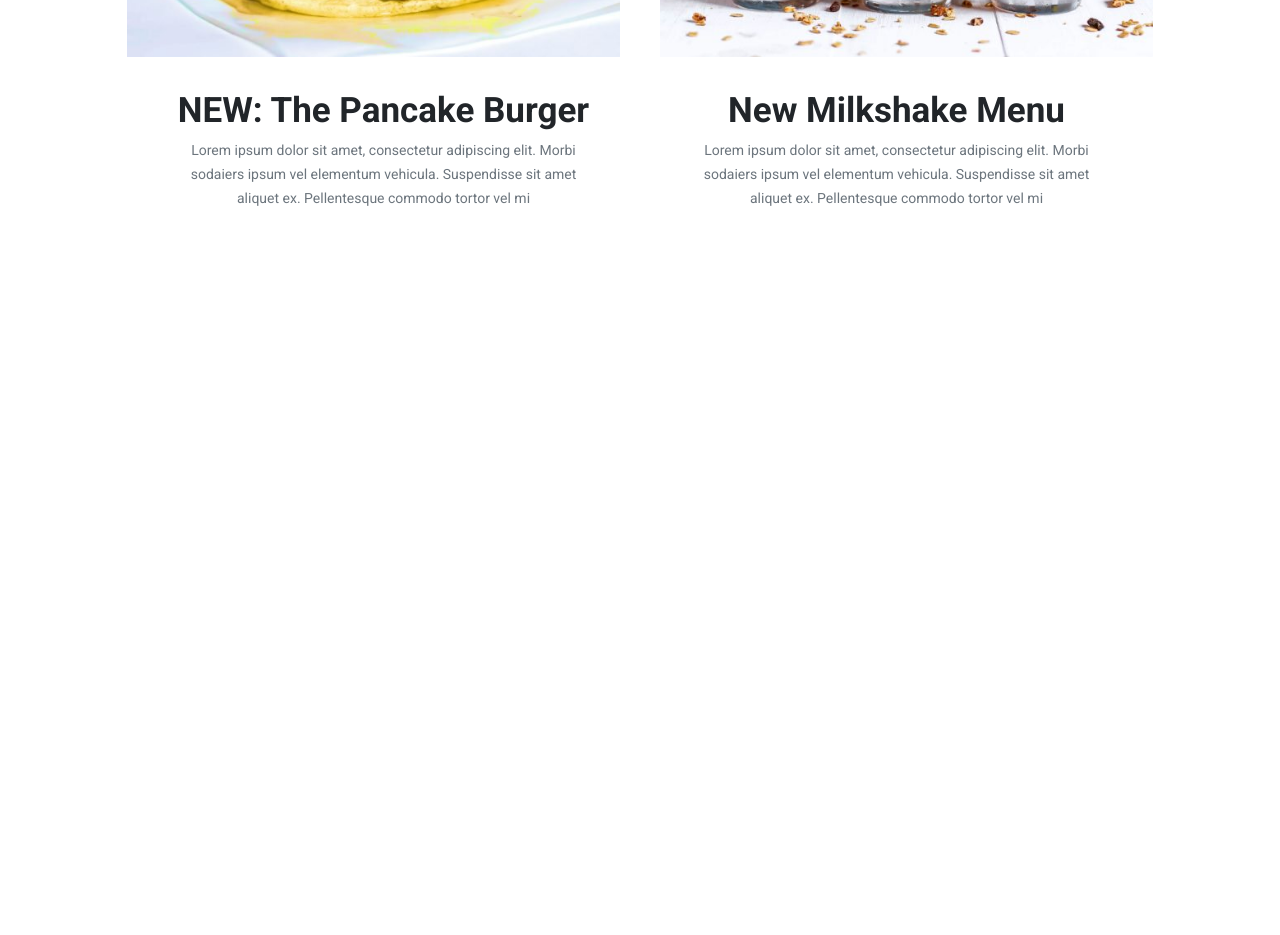
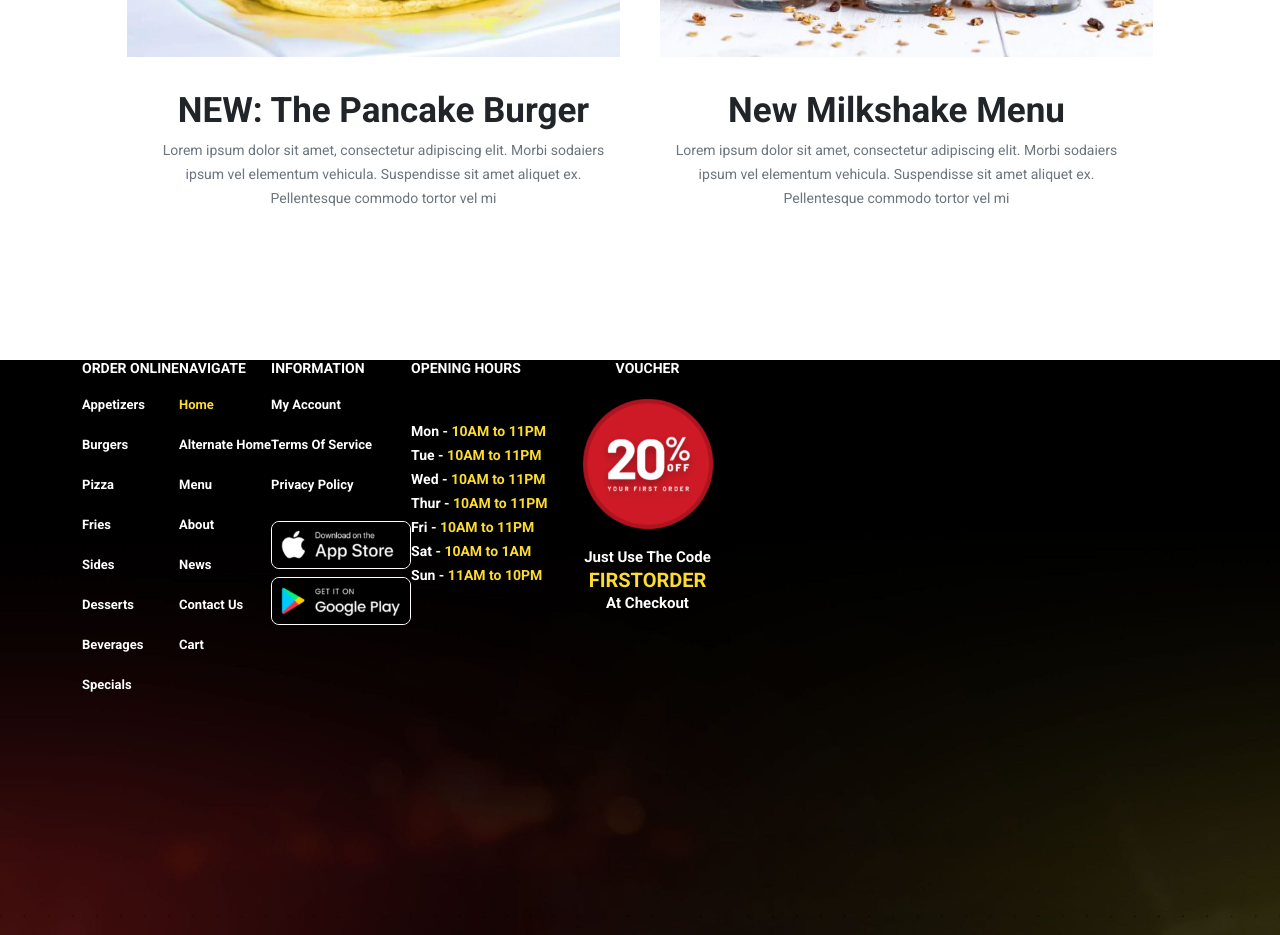
Before and after one commit to br4nc4/proj-html-vuejs, a Vue app: page / in a window 1280 px wide. Shown: the part 4260-5195 px from the top of the page. Before the commit the page ends 4620 px from the top, so only its background shows below. Built offline with nearby package versions, Linux system fonts and the light colour scheme.

Commit message:
footer lists

```diff
--- a/src/components/LatestNews.vue
+++ b/src/components/LatestNews.vue
@@ -82,7 +82,7 @@
     }
     .myText{
         text-align: center;
-        margin: 0 45px;
+        margin: 0 30px;
     }
     .myPadding{
         padding-top: 125px;
--- a/src/components/TheFooter.vue
+++ b/src/components/TheFooter.vue
@@ -1,12 +1,135 @@
 <template>
-  <div>
-
+  <div class="myFooter position-relative">
+    <div class="bgFooter"><img src="/img/footer-background-scaled.jpg" alt=""></div>
+    <div class="position-relative">
+      <div class="container">
+        <div class="d-flex">
+          <!-- ORDER ONLINE -->
+          <div class="">
+            <ul class="list-unstyled myList">
+              <h6 class="text-white">ORDER ONLINE</h6>
+              <li>
+                <a href="#">Appetizers</a>
+              </li>
+              <li>
+                <a href="#">Burgers</a>
+              </li>
+              <li>
+                <a href="#">Pizza</a>
+              </li>
+              <li>
+                <a href="#">Fries</a>
+              </li>
+              <li>
+                <a href="#">Sides</a>
+              </li>
+              <li>
+                <a href="#">Desserts</a>
+              </li>
+              <li>
+                <a href="#">Beverages</a>
+              </li>
+              <li>
+                <a href="#">Specials</a>
+              </li>
+            </ul>
+          </div>
+          <!-- NAVIGATE -->
+          <div class="">
+            <ul class="list-unstyled myList">
+              <h6 class="text-white">NAVIGATE</h6>
+              <li>
+                <a class="primaryColor" href="#">Home</a>
+              </li>
+              <li>
+                <a href="#">Alternate Home</a>
+              </li>
+              <li>
+                <a href="#">Menu</a>
+              </li>
+              <li>
+                <a href="#">About</a>
+              </li>
+              <li>
+                <a href="#">News</a>
+              </li>
+              <li>
+                <a href="#">Contact Us</a>
+              </li>
+              <li>
+                <a href="#">Cart</a>
+              </li>
+            </ul>
+          </div>
+          <!-- INFORMATION -->
+          <div>
+            <ul class="list-unstyled myList thirdList">
+              <h6 class="text-white">INFORMATION</h6>
+              <li>
+                <a href="#">My Account</a>
+              </li>
+              <li>
+                <a href="#">Terms Of Service</a>
+              </li>
+              <li class="mb-3">
+                <a href="#">Privacy Policy</a>
+              </li>
+              <li>
+                <a href="#">
+                  <img class="mb-2" src="/img/app-store-badge-200x67.png" alt="">
+                </a>
+              </li>
+              <li>
+                <a href="#">
+                  <img src="/img/play-store-badge-200x67.png" alt="">
+                </a>
+              </li>
+            </ul>
+          </div>
+          <!-- OPENING HOURS -->
+          <div class="openingList">
+            <h6 class="text-white">OPENING HOURS</h6>
+            <ul class="list-unstyled">
+              <li>
+                  Mon - <span class="primaryColor">10AM to 11PM</span>
+              </li>
+              <li>
+                  Tue - <span class="primaryColor">10AM to 11PM</span>
+              </li>
+              <li>
+                  Wed - <span class="primaryColor">10AM to 11PM</span>
+              </li>
+              <li>
+                  Thur - <span class="primaryColor">10AM to 11PM</span>
+              </li>
+              <li>
+                  Fri - <span class="primaryColor">10AM to 11PM</span>
+              </li>
+              <li>
+                  Sat - <span class="primaryColor">10AM to 1AM</span>
+              </li>
+              <li>
+                  Sun - <span class="primaryColor">11AM to 10PM</span>
+              </li>
+            </ul>
+          </div>
+          <!-- VOUCHER -->
+          <div>
+            <h6 class="text-white text-center">VOUCHER</h6>
+            <img class="coupon" src="/img/footer-coupon-200x200.png" alt="">
+            <div class="text-center orderText">
+              <p class="text-white mb-0">Just Use The Code</p>
+              <h5 class="primaryColor mb-0">FIRSTORDER</h5>
+              <p class="text-white">At Checkout</p>
+            </div>
+          </div>
+        </div>
+      </div>
+    </div>
   </div>
 </template>
 
 <script>
-
-
 export default {
   components: {
 
@@ -14,6 +137,62 @@ export default {
 }
 </script>
 
-<style lang="scss">
-
+<style lang="scss" scoped>
+    .myFooter{
+      min-height: 100%;
+    }
+    .bgFooter{
+      position: absolute;
+      top: 0;
+      bottom: 0;
+      left: 0;
+      right: 0
+    }
+    .bgFooter img{
+      width: 100%;
+    }
+    .myList li{
+      font-size: 13px;
+      font-weight: 700;
+      line-height: 40px;
+    }
+    h6{
+      font-size: 14px;
+      font-weight: 700;
+    }
+    a{
+      color: white;
+      text-decoration: none;
+    }
+    .primaryColor{
+      color: rgb(252, 220, 49);
+    }
+    .thirdList img{
+      width: 140px;
+      border: 1px solid white;
+      border-radius: 8px;
+    }
+    .openingList li{
+      font-size: 14px;
+      font-weight: 700;
+      color: white;
+      line-height: 24px;
+    }
+    .openingList h6{
+      margin-bottom: 42px;
+    }
+    .coupon{
+      transform: scale(0.7);
+      margin-top: -21px;
+    }
+    .orderText p{
+      font-size: 15px;
+      font-weight: 700;
+    }
+    .orderText h5{
+      font-weight: 700;
+    }
+    .orderText{
+      margin-top: -18px;
+    }
 </style>
```
Also changed, not shown: public/img/svg-0.png (deleted), public/img/test.png (deleted).
